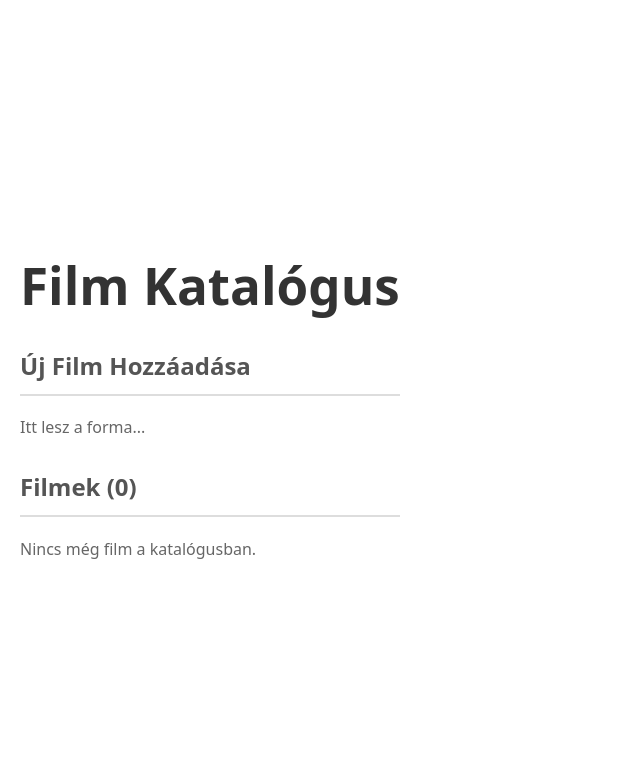
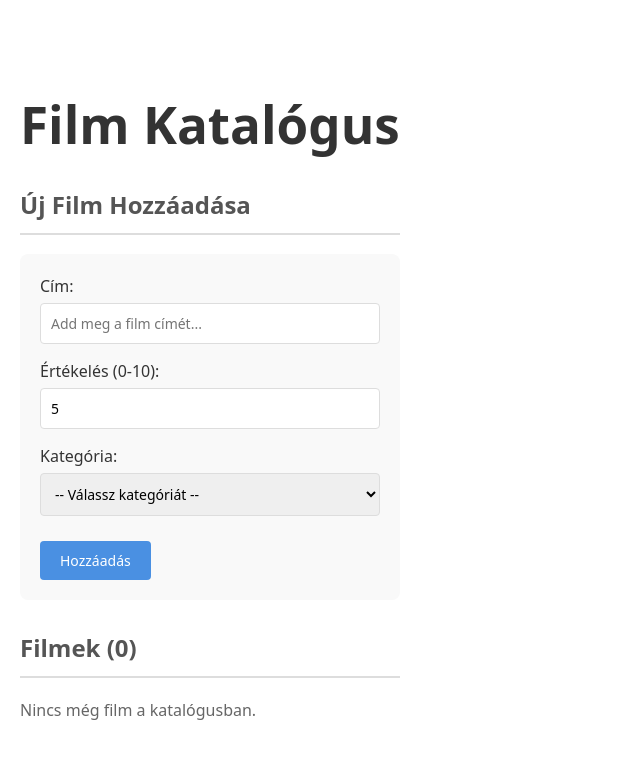
Before and after one commit to janossandor3/session-1-homework, a React (Vite) app: page / in a window 1280 px wide. Shown: the top 758 px of the page, without its empty margins (0-640 px from the left). Built offline with nearby package versions, Linux system fonts and the light colour scheme.

Commit message:
Add MovieForm and MovieList

```diff
--- a/src/App.css
+++ b/src/App.css
@@ -20,3 +20,68 @@ h2 {
 p {
   color: #666;
 }
+
+form {
+  background: #f9f9f9;
+  padding: 20px;
+  border-radius: 8px;
+  margin-top: 15px;
+}
+
+.form-group {
+  margin-bottom: 15px;
+  display: flex;
+  flex-direction: column;
+}
+
+label {
+  margin-bottom: 5px;
+  color: #333;
+  font-weight: 500;
+}
+
+input,
+select {
+  padding: 10px;
+  border: 1px solid #ddd;
+  border-radius: 4px;
+  font-size: 14px;
+  font-family: inherit;
+}
+
+input:focus,
+select:focus {
+  outline: none;
+  border-color: #4a90e2;
+  box-shadow: 0 0 0 3px rgba(74, 144, 226, 0.1);
+}
+
+button {
+  background: #4a90e2;
+  color: white;
+  border: none;
+  padding: 10px 20px;
+  border-radius: 4px;
+  font-size: 14px;
+  font-weight: 500;
+  cursor: pointer;
+  margin-top: 10px;
+}
+
+button:hover {
+  background: #357abd;
+}
+
+ul {
+  list-style: none;
+  padding: 0;
+}
+
+li {
+  background: white;
+  padding: 15px;
+  margin-bottom: 10px;
+  border: 1px solid #ddd;
+  border-radius: 4px;
+  color: #333;
+}
--- a/src/App.tsx
+++ b/src/App.tsx
@@ -1,24 +1,109 @@
+import { useState } from 'react'
 import './App.css'
 import { useMovies } from './features/movies'
 import type { Movie } from './features/movies'
 
 function App() {
-  const { movies } = useMovies()
+  const { movies, setMovies } = useMovies()
+
+  const handleAddMovie = (newMovie: Movie) => {
+    setMovies([...movies, newMovie])
+  }
 
   return (
     <div className="container">
       <h1>Film Katalógus</h1>
-      <MovieForm onAddMovie={() => {}} />
+      <MovieForm onAddMovie={handleAddMovie} />
       <MovieList movies={movies} />
     </div>
   )
 }
 
-function MovieForm({ onAddMovie }: { onAddMovie: () => void }) {
+function MovieForm({ onAddMovie }: { onAddMovie: (movie: Movie) => void }) {
+  const [formData, setFormData] = useState({
+    title: '',
+    rating: 5,
+    category: '',
+  })
+
+  const handleInputChange = (e: React.ChangeEvent<HTMLInputElement | HTMLSelectElement>) => {
+    const { name, value } = e.target
+    setFormData((prev) => ({
+      ...prev,
+      [name]: name === 'rating' ? Number(value) : value, // Erre ki kéne találni valamit, hogy ne legyen ilyen "if" a kódban
+    }))
+  }
+
+  // Form submit - új film hozzáadása
+  const handleSubmit = (e: React.SyntheticEvent<HTMLFormElement>) => {
+    e.preventDefault()
+
+    if (!formData.title.trim() || !formData.category.trim()) {
+      alert('Kérlek töltsd ki az összes mezőt!')
+      return
+    }
+
+    const newMovie: Movie = {
+      id: crypto.randomUUID(),
+      created: new Date(),
+      title: formData.title,
+      rating: formData.rating,
+      category: formData.category,
+    }
+
+    onAddMovie(newMovie)
+    setFormData({ title: '', rating: 5, category: '' })
+  }
+
   return (
     <div>
       <h2>Új Film Hozzáadása</h2>
-      <p>Itt lesz a forma...</p>
+      <form onSubmit={handleSubmit}>
+        <div className="form-group">
+          <label htmlFor="title">Cím:</label>
+          <input
+            type="text"
+            id="title"
+            name="title"
+            value={formData.title}
+            onChange={handleInputChange}
+            placeholder="Add meg a film címét..."
+          />
+        </div>
+
+        <div className="form-group">
+          <label htmlFor="rating">Értékelés (0-10):</label>
+          <input
+            type="number"
+            id="rating"
+            name="rating"
+            min="0"
+            max="10"
+            value={formData.rating}
+            onChange={handleInputChange}
+          />
+        </div>
+
+        <div className="form-group">
+          <label htmlFor="category">Kategória:</label>
+          <select
+            id="category"
+            name="category"
+            value={formData.category}
+            onChange={handleInputChange}
+          >
+            <option value="">-- Válassz kategóriát --</option>
+            <option value="akcio">Akció</option>
+            <option value="drama">Dráma</option>
+            <option value="komediar">Komédia</option>
+            <option value="horror">Horror</option>
+            <option value="romantika">Romantika</option>
+            <option value="scifi">Sci-Fi</option>
+          </select>
+        </div>
+
+        <button type="submit">Hozzáadás</button>
+      </form>
     </div>
   )
 }
--- a/src/features/movies/types.ts
+++ b/src/features/movies/types.ts
@@ -1,5 +1,6 @@
 export interface Movie {
   id: string
+  created: Date
   title: string
   rating: number
   category: string
```
